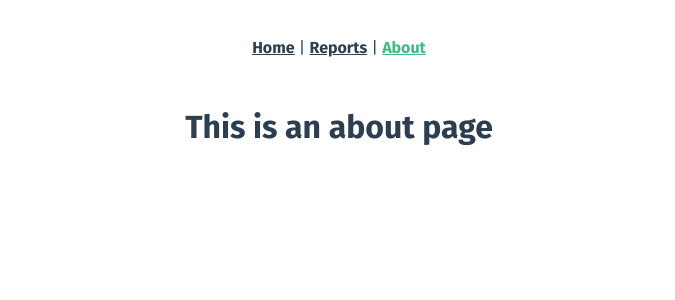
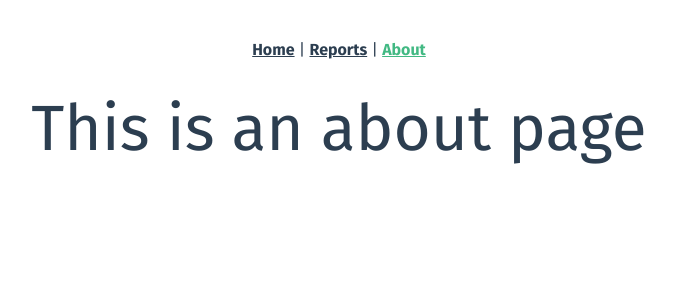
Before and after one commit to suabochica/cyborg-sports-analytics, a Vue app: page /about in a window 1280 px wide. Shown: the top 300 px of the page, without its empty margins (301-976 px from the left). Built offline with nearby package versions, Linux system fonts and the light colour scheme.

Commit message:
styles: Add headers styles

```diff
--- a/src/assets/styles/_headers.scss
+++ b/src/assets/styles/_headers.scss
@@ -0,0 +1,50 @@
+html {
+  font-size: 1em;
+}
+
+body {
+  background-color: white;
+  color: #333;
+  font-family: 'Fira Sans';
+  font-weight: 400;
+  line-height: 1.45;
+}
+
+p {
+  margin-bottom: 1.3em;
+}
+
+h1, h2, h3, h4 {
+  font-weight: inherit;
+  line-height: 1.2;
+  margin: 1.414em 0 0.5em;
+}
+
+h1 {
+  font-size: 3.998em;
+  margin-top: 0;
+}
+
+h2 {
+  font-size: 3.157em;
+}
+
+h3 {
+  font-size: 2.827em;
+}
+
+h4 {
+  font-size: 1.999em;
+}
+
+h5 {
+  font-size: 1.414em;
+}
+
+h6 {
+  font-size: 1.333em;
+}
+
+small, .font_small {
+  font-size: 0.707em;
+}
```
